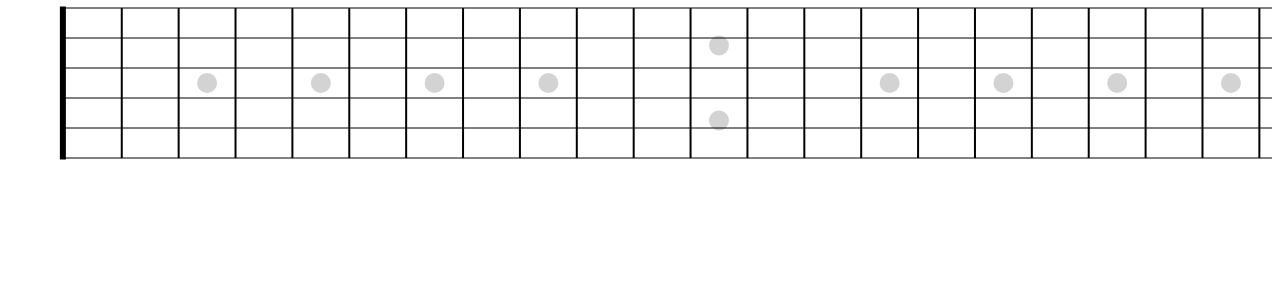
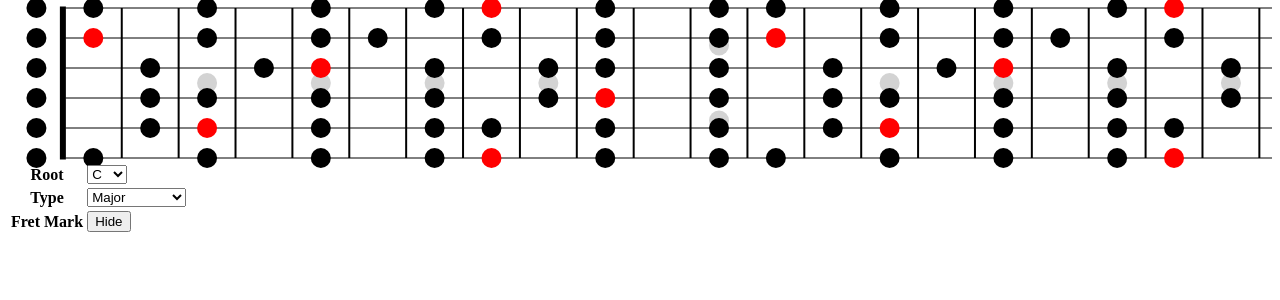
Before and after one commit to shtkrhr/guitar-scale, an Angular app: page / in a window 1280 px wide. Shown: the top 300 px of the page. Built offline with nearby package versions, Linux system fonts and the light colour scheme.

Commit message:
スケール表示 / 切り替え

```diff
--- a/src/app/app.component.html
+++ b/src/app/app.component.html
@@ -1,2 +1,28 @@
-<gsp-fingerboard></gsp-fingerboard>
-<!--<router-outlet></router-outlet>-->
+<gsp-fingerboard [dots]="dots" [fretMark]="fretMark"></gsp-fingerboard>
+<table>
+  <tr>
+    <th>Root</th>
+    <td>
+      <select name="root" (change)="onRootChange($event)">
+        <option *ngFor="let r of allSounds" [value]="r" [selected]="r === root">{{soundName(r)}}</option>
+      </select>
+    </td>
+  </tr>
+  <tr>
+    <th>Type</th>
+    <td>
+      <select name="scale-type" (change)="onScaleTypeChange($event)">
+        <option *ngFor="let st of allScaleTypes" [value]="st" [selected]="st === scaleType">{{scaleName(st)}}</option>
+      </select>
+    </td>
+  </tr>
+  <tr>
+    <th>Fret Mark</th>
+    <td><button (click)="toggleMark()">{{fretMark ? 'Hide' : 'Show'}}</button></td>
+  </tr>
+</table>
+<p>
+
+</p>
+<p>
+</p>
--- a/src/app/app.component.ts
+++ b/src/app/app.component.ts
@@ -1,10 +1,86 @@
-import { Component } from '@angular/core';
+import { ChangeDetectionStrategy, ChangeDetectorRef, Component, OnInit } from '@angular/core';
+import { PositionDot } from './fingerboard/position-dot';
+import { scaleByType } from '../core/scale-list';
+import { allScaleTypes, ScaleType } from '../core/scale-type';
+import { allSounds, Sound } from '../core/sound';
 
 @Component({
   selector: 'gsp-root',
   templateUrl: './app.component.html',
-  styleUrls: ['./app.component.scss']
+  styleUrls: ['./app.component.scss'],
+  changeDetection: ChangeDetectionStrategy.OnPush,
 })
-export class AppComponent {
-  title = 'guitar-scale-position';
+export class AppComponent implements OnInit {
+
+  fretMark = true;
+
+  root = Sound.C;
+
+  scaleType = ScaleType.Major;
+
+  dots: PositionDot[] = this.getDots();
+
+  allSounds = allSounds();
+
+  allScaleTypes = allScaleTypes();
+
+  constructor(private changeDetector: ChangeDetectorRef) {
+  }
+
+  ngOnInit() {
+  }
+
+  soundName(sound: Sound) {
+    return Sound[sound];
+  }
+
+  scaleName(scale: ScaleType) {
+    return ScaleType[scale];
+  }
+
+  private getDots() {
+    const scale = scaleByType(this.scaleType);
+    const strings = [Sound.E, Sound.B, Sound.G, Sound.D, Sound.A, Sound.E];
+    return scale.reduce((carry, scaleIndex) => {
+      const dots: PositionDot[] = strings.reduce((_carry, stringSound, string) => {
+        const frets = this.fretsFor((this.root + scaleIndex) % 12, stringSound);
+        const _dots = frets.map(fret => {
+          return {fret, string: string + 1, color: scaleIndex === 0 ? 'red' : undefined};
+        });
+        return _carry.concat(_dots);
+      }, []);
+      return carry.concat(dots);
+    }, []);
+  }
+
+  private fretsFor(sound: Sound, onStringSound: Sound, maxFret: number = 21) {
+    const minFret = (sound - onStringSound + 12) % 12;
+    const frets = [minFret];
+    while (true) {
+      const prev = frets[frets.length - 1];
+      if (prev + 12 > maxFret) {
+        break;
+      }
+      frets.push(prev + 12);
+    }
+
+    return frets;
+  }
+
+  toggleMark() {
+    this.fretMark = !this.fretMark;
+    this.changeDetector.markForCheck();
+  }
+
+  onRootChange(e: Event) {
+    this.root = Sound[Sound[(e.target as any).value]];
+    this.dots = this.getDots();
+    this.changeDetector.markForCheck();
+  }
+
+  onScaleTypeChange(e: Event) {
+    this.scaleType = ScaleType[ScaleType[(e.target as any).value]];
+    this.dots = this.getDots();
+    this.changeDetector.markForCheck();
+  }
 }
--- a/src/app/fingerboard/fingerboard.component.ts
+++ b/src/app/fingerboard/fingerboard.component.ts
@@ -61,7 +61,7 @@ export class FingerboardComponent implements OnInit, OnChanges {
     const x = (dot.fret + 0.5) * 99 / (NUMBER_OF_FRETS + 1) + '%';
     const y = 100 * (dot.string - 1) / (NUMBER_OF_STRINGS - 1) + '%';
     this.$dots.append('circle')
-      .attr('class', `dot dot-${dot.string}s dot-text-${dot.fret}f`)
+      .attr('class', `dot dot-${dot.string}s dot-${dot.fret}f`)
       .attr('cx', x)
       .attr('cy', y)
       .attr('r', 10)
--- /dev/null
+++ b/src/core/scale-list.ts
@@ -0,0 +1,10 @@
+import { ScaleType } from './scale-type';
+
+export const scaleByType = (type: ScaleType): number[] => {
+  switch (type) {
+  case ScaleType.Major:
+    return [0, 2, 4, 5, 7, 9, 11];
+  case ScaleType.NaturalMinor:
+    return [0, 2, 3, 5, 7, 8, 10];
+  }
+};
--- /dev/null
+++ b/src/core/scale-type.ts
@@ -0,0 +1,8 @@
+export enum ScaleType {
+  Major = 'Major',
+  NaturalMinor = 'NaturalMinor',
+  // MelodicMinor = 'MelodicMinor',
+  // HarmonicMinor = 'HarmonicMinor',
+}
+
+export const allScaleTypes = () => [ScaleType.Major, ScaleType.NaturalMinor];
--- /dev/null
+++ b/src/core/sound.ts
@@ -0,0 +1,5 @@
+export enum Sound {C, Db, D, Eb, E, F, Gb, G, Ab, A, Bb, B}
+
+export const allSounds = () => {
+  return [Sound.C, Sound.Db, Sound.D, Sound.Eb, Sound.E, Sound.F, Sound.Gb, Sound.G, Sound.Ab, Sound.A, Sound.Bb, Sound.B];
+};
```
